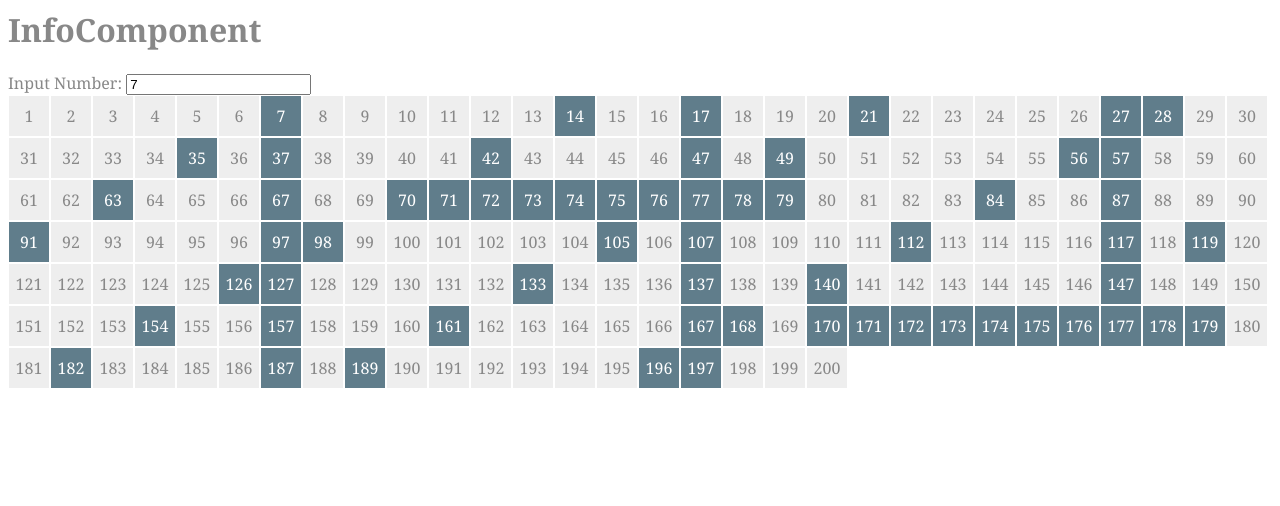
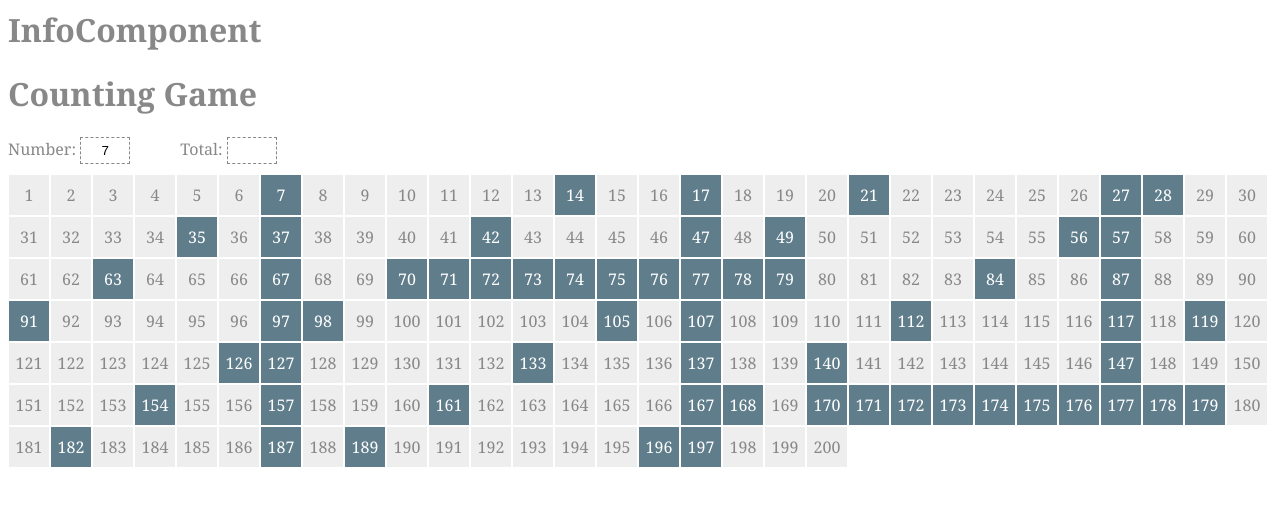
Before and after one commit to apoliszk/CountingGame, a website: page index.html in a window 1280 px wide. Drawn offline with Linux system fonts and the light colour scheme.

Commit message:
change template and style

```diff
--- a/app/game.component.html
+++ b/app/game.component.html
@@ -1,7 +1,16 @@
 <div>
-    <label>Input Number: </label>
-    <input #numberInput value="{{number}}" (keyup)="onNumberChange(numberInput.value)">
-    <span *ngIf="inputError">You should input a positive number!</span>
+    <h1>Counting Game</h1>
+    <div class="control-bar">
+        <div class="control-bar-item">
+            <label>Number:</label>
+            <input text="" #numberInput value="{{number}}" (keyup)="onNumberChange(numberInput.value)">
+        </div>
+        <div class="control-bar-item">
+            <label>Total:</label>
+            <input text="">
+        </div>
+        <div class="control-bar-item-error-info" *ngIf="inputError">You should input a positive number!</div>
+    </div>
     <div class="number-table">
         <div *ngFor="let el of tableElements" class="number-table-el" [class.skip]="el.skip">
             {{el.number}}
--- a/app/game.component.js
+++ b/app/game.component.js
@@ -21,6 +21,7 @@
                     this.inputError = true;
                 }
             },
+
             generateTable: function() {
                 var arr = [];
                 for (var i = 1; i <= this.tableElementsCount; i++) {
--- a/styles.css
+++ b/styles.css
@@ -1,6 +1,29 @@
-body, input[text], button {
+body {
   color: #888;
   font-family: Cambria, Georgia;
+}
+
+input[text] {
+    border: 1px dotted #888;
+    padding: 5px 4px;
+    width: 50px;
+    text-align: center;
+    border-style: dashed;
+    outline: none;
+}
+
+.control-bar {
+    display: flex;
+    flex-wrap: wrap;
+    margin: 10px 0px;
+}
+
+.control-bar-item {
+    margin-right: 50px;
+}
+
+.control-bar-item-error-info {
+    color: red;
 }
 
 .number-table {
```
